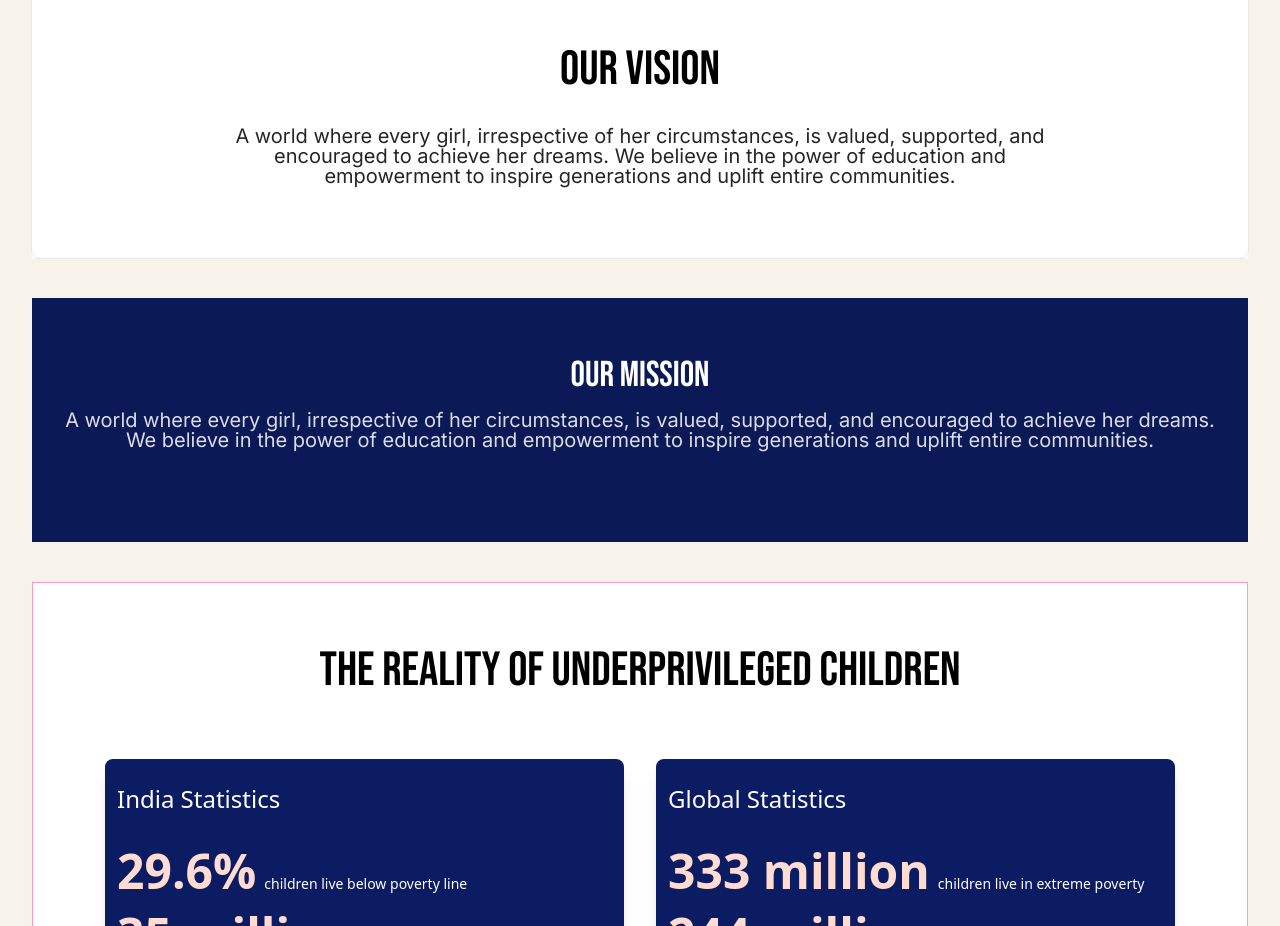
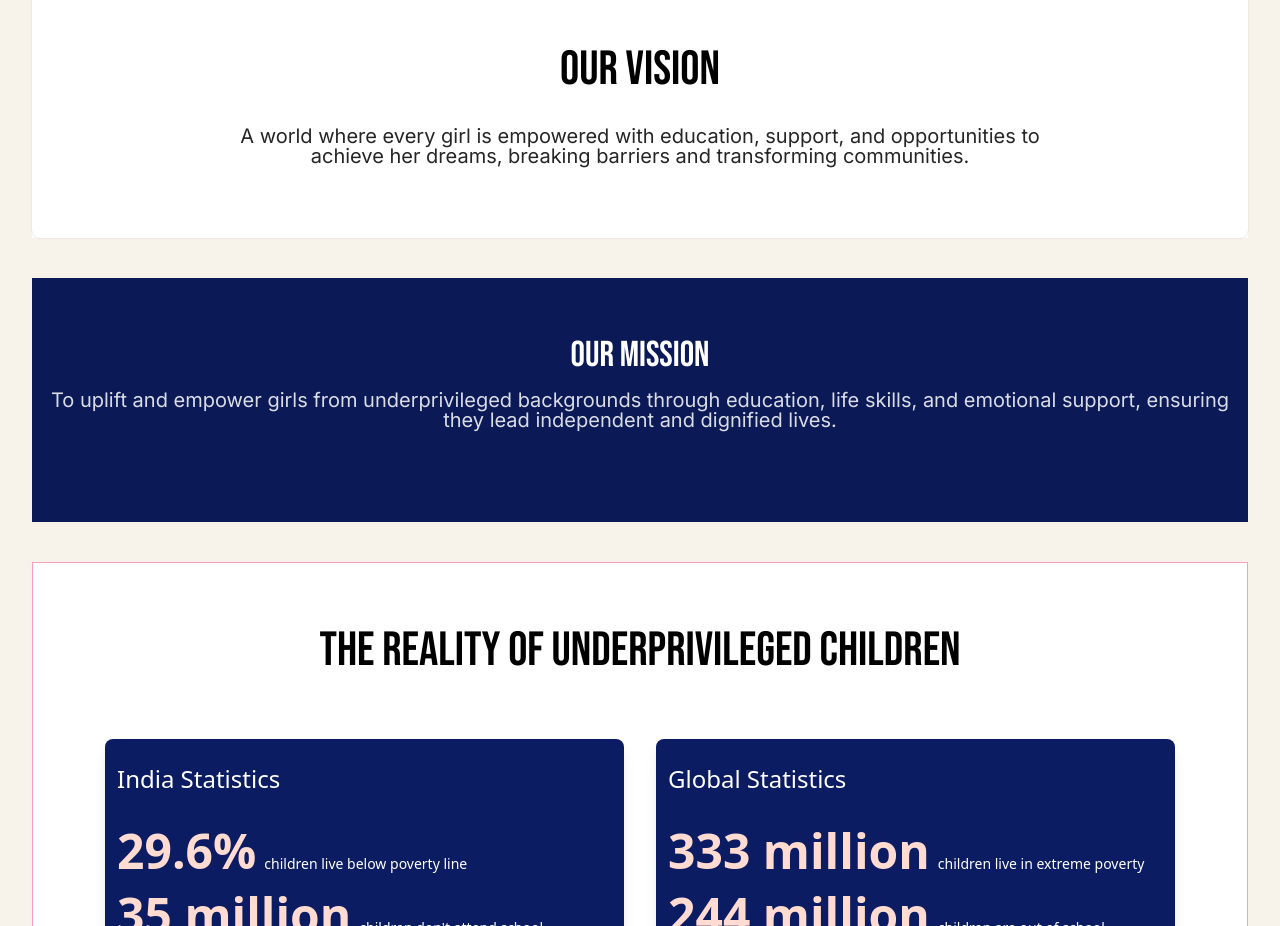
Before and after one commit to jayesh9747/jivhala, a React (Vite) app: page / in a window 1280 px wide. Shown: the part 840-1766 px from the top of the page. Built offline with nearby package versions, Linux system fonts and the light colour scheme.

Commit message:
content change

```diff
--- a/src/components/Home/Mission.jsx
+++ b/src/components/Home/Mission.jsx
@@ -8,10 +8,9 @@ const MissionStatement = () => {
           OUR MISSION
         </h1>
         <p className="font-['Inter'] text-[12px] lg:text-[20px] leading-[100%] tracking-[5%] opacity-85 text-center mb-4 lg:mb-8">
-          A world where every girl, irrespective of her circumstances, is
-          valued, supported, and encouraged to achieve her dreams. We believe in
-          the power of education and empowerment to inspire generations and
-          uplift entire communities.
+          To uplift and empower girls from underprivileged backgrounds through
+          education, life skills, and emotional support, ensuring they lead
+          independent and dignified lives.
         </p>
       </div>
     </div>
--- a/src/components/Home/Vision.jsx
+++ b/src/components/Home/Vision.jsx
@@ -15,9 +15,9 @@ const Vision = () => {
 
           {/* Description */}
           <p className="font-['Inter'] font-light text-[11px] lg:text-[20px] leading-[100%] tracking-[5%] opacity-85 text-center mb-8">
-          A world where every girl, irrespective of her circumstances, is valued,
-          supported, and encouraged to achieve her dreams. We believe in the power of
-          education and empowerment to inspire generations and uplift entire communities.
+            A world where every girl is empowered with education, support, and
+            opportunities to achieve her dreams, breaking barriers and
+            transforming communities.
           </p>
         </div>
       </div>
```
Lines whose indentation alone changed are shown as unchanged.
